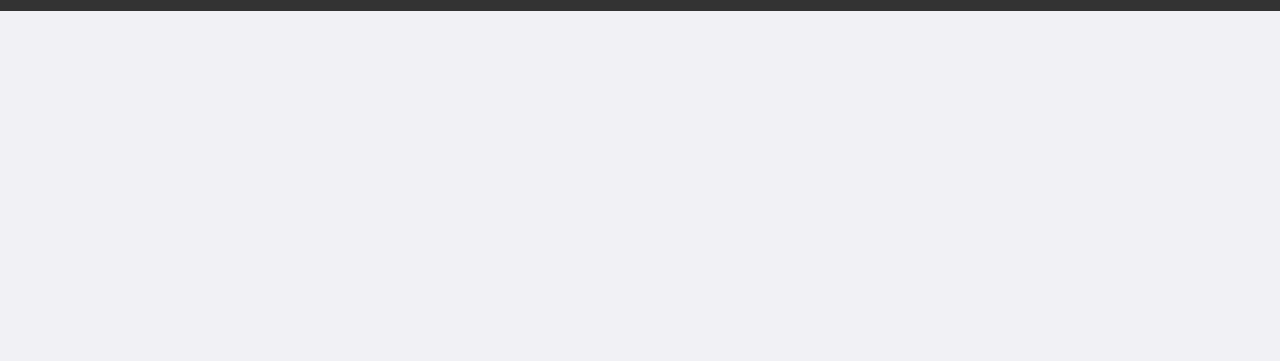
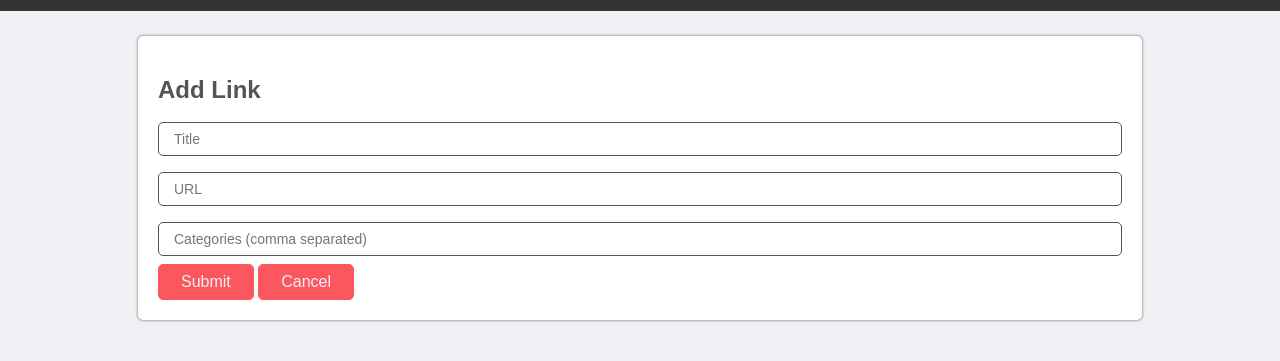
Before and after one commit to devrakeshvsv/link_saver, a plain HTML site: page index.html in a window 1280 px wide. Shown: the part 49-410 px from the top of the page. Drawn offline with Linux system fonts and the light colour scheme.

Commit message:
Creating and Styling Forms

```diff
--- a/app.css
+++ b/app.css
@@ -65,3 +65,54 @@ a:hover {
 	font-size: 24px;
 	color: var(--light-accent-color);
 }
+
+/* ? ----------------------- */
+/* ? Panel */
+/* ? ----------------------- */
+.panel {
+	background-color: white;
+	border-radius: 5px;
+	box-shadow: 0px 0px 3px var(--main-grey);
+	padding: 40px 20px 20px 20px;
+	margin: 10px;
+}
+
+.panel-heading {
+	font-size: 24px;
+	margin-bottom: 10px;
+	color: var(--main-grey);
+}
+
+/* ? ----------------------- */
+/* ? Form */
+/* ? ----------------------- */
+.form-control {
+	width: 100%;
+	margin: 8px 0;
+	height: 34px;
+	border-radius: 5px;
+	border: 1px solid var(--main-grey);
+	padding: 5px 15px;
+	font-size: 14px;
+	color: var(--main-grey);
+}
+
+/* ? ----------------------- */
+/* ? Buttons */
+/* ? ----------------------- */
+input[type="submit"],
+button {
+	padding: 8px 22px;
+	border-radius: 5px;
+	border: 1px solid var(--main-accent);
+	background-color: var(--main-accent);
+	color: var(--light-accent-color);
+	font-size: 16px;
+}
+
+input[type="submit"]:hover,
+button:hover {
+	cursor: pointer;
+	color: var(--main-accent);
+	background-color: white;
+}
--- a/index.html
+++ b/index.html
@@ -15,7 +15,17 @@
 			</div>
 		</nav>
 		<div class="container">
-			<div class="panel" id="addLinkPanel"></div>
+			<div class="panel" id="addLinkPanel">
+				<h3 class="panel-heading">Add Link</h3>
+				<form id="addLinkForm">
+					<input type="text" name="title" id="linkTitle" class="form-control" placeholder="Title" />
+					<input type="text" name="url" id="linkUrl" class="form-control" placeholder="URL" />
+					<input type="text" name="category" id="linkCategory" class="form-control" placeholder="Categories (comma separated)" />
+					<div id="addedCategories"></div>
+					<input type="submit" id="submitButton" value="Submit" />
+					<input type="submit" id="cancelButton" value="Cancel" />
+				</form>
+			</div>
 			<div id="linksList"></div>
 		</div>
 		<script src="./app.js"></script>
```
